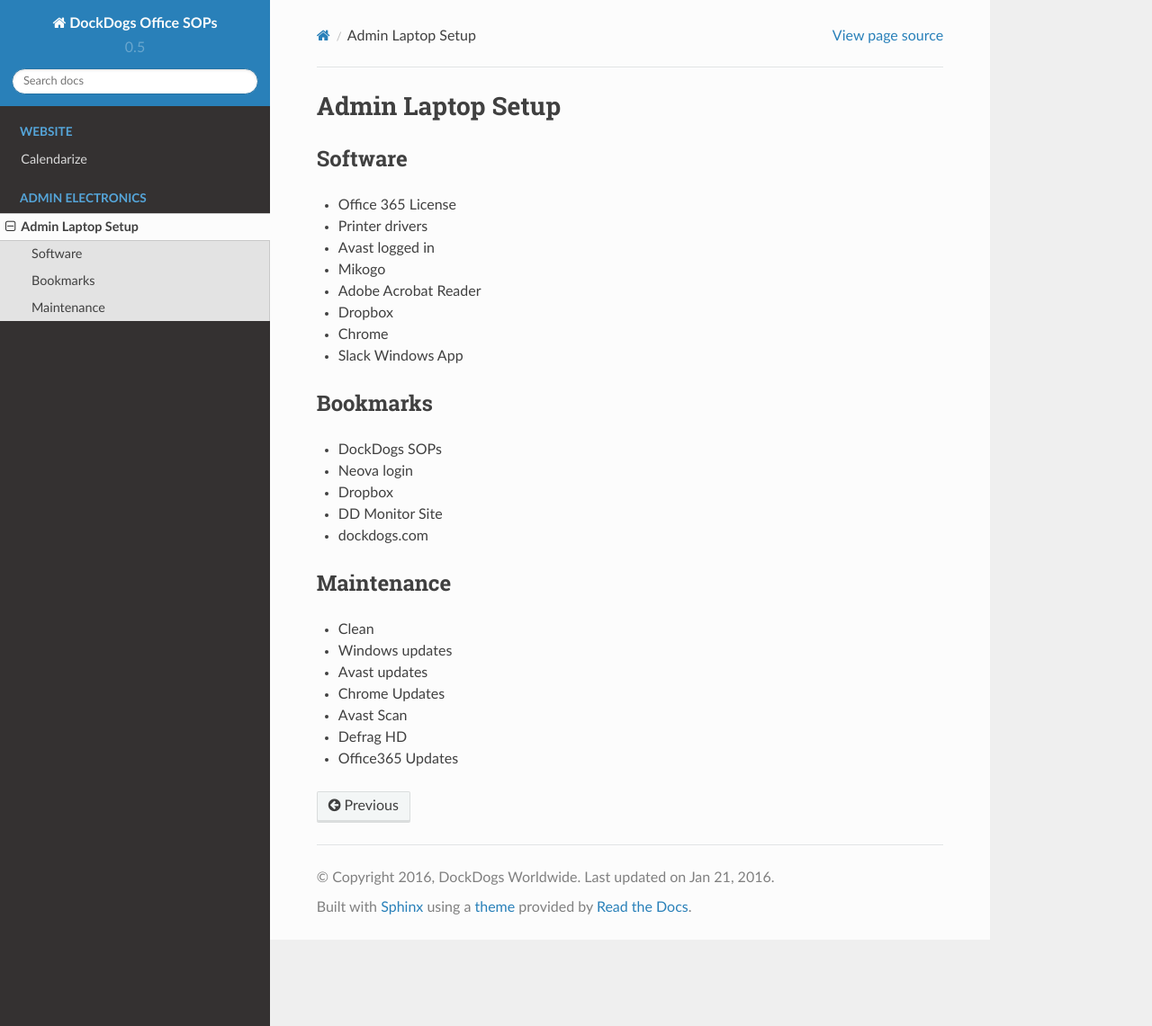
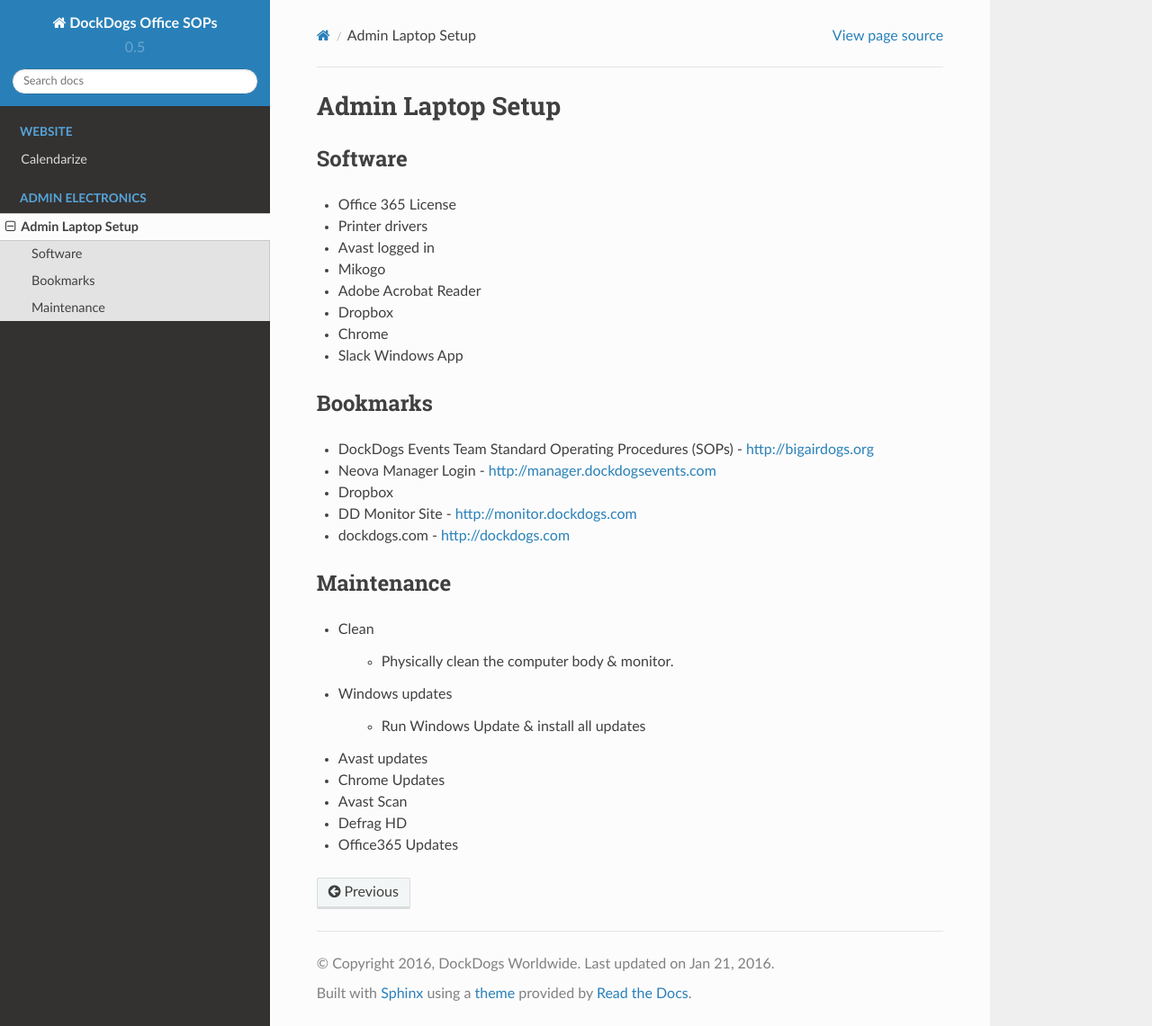
Before and after one commit to DockDogs/dockdogs-office-sops, a Sphinx documentation site: the page built from source/laptop-setup.rst, in a window 1280 px wide and 1141 px high. Shown: the whole window at 90% size. Built offline with Sphinx 7.4.7 and the Read the Docs theme 2.0.0, drawn with Linux system fonts in a browser that asks for light colours.

Commit message:
some edits to admin laptop

```diff
--- a/source/laptop-setup.rst
+++ b/source/laptop-setup.rst
@@ -16,17 +16,23 @@
 Bookmarks
 ~~~~~~~~~
 
--  DockDogs SOPs
--  Neova login
+-  DockDogs Events Team Standard Operating Procedures (SOPs) - `<http://bigairdogs.org>`_
+-  Neova Manager Login - `<http://manager.dockdogsevents.com>`_
 -  Dropbox
--  DD Monitor Site
--  dockdogs.com
+-  DD Monitor Site - `<http://monitor.dockdogs.com>`_
+-  dockdogs.com - `<http://dockdogs.com>`_
 
 Maintenance
 ~~~~~~~~~~~
 
 -  Clean
+
+    +  Physically clean the computer body & monitor.
+
 -  Windows updates
+
+    +  Run Windows Update & install all updates
+
 -  Avast updates
 -  Chrome Updates
 -  Avast Scan
```
